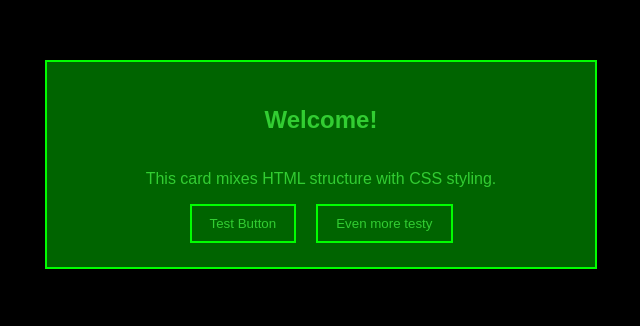
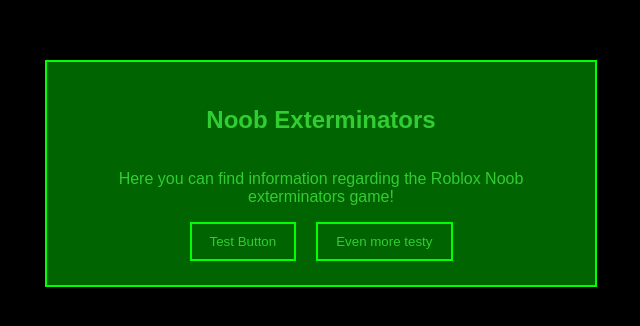
Before and after one commit to Landonjf4/Noob-Exterminators, a plain HTML site: page index.html in a window 1280 px wide. Shown: the whole page, without its empty margins (319-959 px from the left). Drawn offline with Linux system fonts and the light colour scheme.

Commit message:
Update welcome message and description in index.html

```diff
--- a/index.html
+++ b/index.html
@@ -6,8 +6,8 @@
 <body>
   <box>
     <section>
-    <center><h1>Welcome! </h1></center>
-    <center><p>This card mixes HTML structure with CSS styling.</p></center>
+    <center><h1>Noob Exterminators</h1></center>
+    <center><p>Here you can find information regarding the Roblox Noob exterminators game!</p></center>
       <center>
         <button onclick="window.location.href='https://www.google.com';">Test Button</button>
         <button onclick="window.location.href='https://www.google.com';">Even more testy</button>
```
